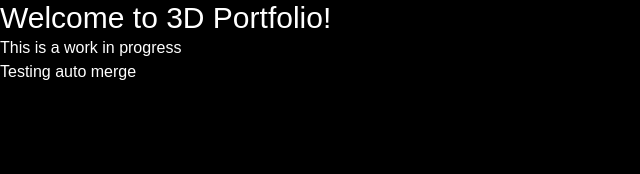
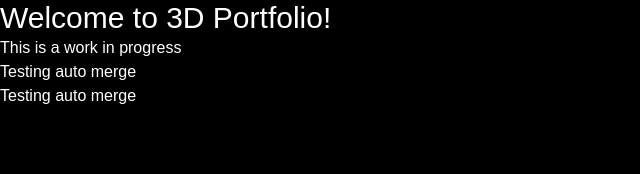
Before and after one commit to HerbertNtim/3D_portfolio, a React (Vite) app: page / in a window 1280 px wide. Shown: the top 174 px of the page, without its empty margins (0-640 px from the left). Built offline with nearby package versions, Linux system fonts and the light colour scheme; a web font is replaced by a local one.

Commit message:
testing auto merge

```diff
--- a/src/App.jsx
+++ b/src/App.jsx
@@ -5,6 +5,7 @@ const App = () => {
         <h1 className="text-3xl">Welcome to 3D Portfolio!</h1>
         <p>This is a work in progress</p>
         <p>Testing auto merge</p>
+        <p>Testing auto merge</p>
       </div>
     </main>
   )
```
